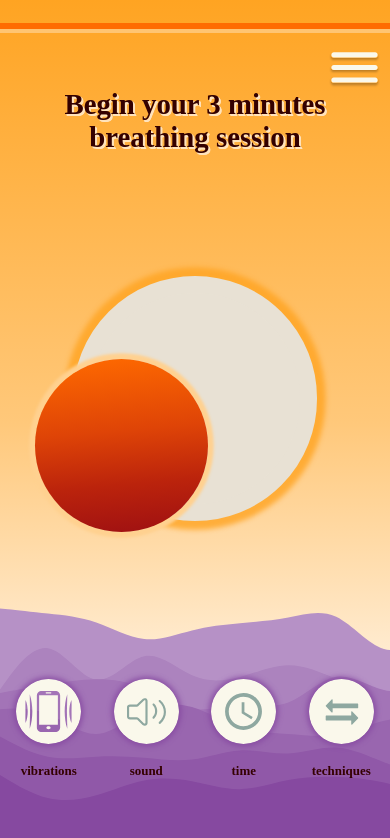
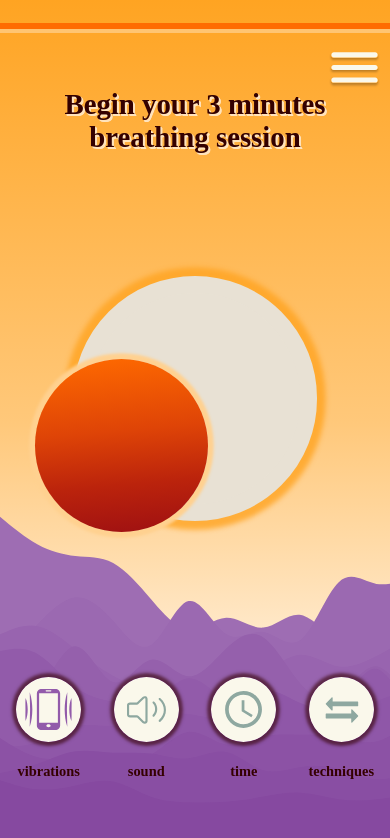
Before and after one commit to olgaTheCreator/inhale, a React (Create React App) app: page / in a window 390 px wide. Shown: the top 838 px of the page. Built offline with nearby package versions, Linux system fonts and the light colour scheme; no server answers; a web font is replaced by a local one.

Commit message:
not beautiful but hey

```diff
--- a/src/components/navigationStyle.css
+++ b/src/components/navigationStyle.css
@@ -5,13 +5,14 @@
   place-items: center;
 }
 .navContainer p {
-  font-size: 0.45em;
+  grid-row: 2/3;
+  font-size: 0.5em;
 }
 .navContainer button {
   border-radius: 50%;
   height: 2.5em;
   width: 2.5em;
-  box-shadow: 0 0 0.2em 0.1em rgba(134, 73, 160, 0.8);
+  box-shadow: 0 0 0.12em 0.15em rgba(52, 0, 0, 0.6);
   font-size: 0.9em;
 
   border: none;
--- a/src/style.css
+++ b/src/style.css
@@ -16,14 +16,7 @@ html {
   html {
     font-size: 1.8rem;
   }
-
-  .app-container {
-    background: url(./assets/icons/mountains.svg) no-repeat left bottom,
-      linear-gradient(0deg, #fff5e8 20%, #ffc87a 50%, #ffa422);
-    background-size: 0 calc(max(3rem, 100%)), auto;
-  }
 }
-
 @media (min-width: 401px) and (max-width: 670px) {
   html {
     font-size: 1.9rem;
@@ -56,10 +49,10 @@ body {
 
   width: 100%;
   max-width: 800px;
-  background: url(./assets/icons/layered-waves-haikei1.svg) no-repeat left
+  background: url(./assets/icons/layered-waves-haikei2.svg) no-repeat left
       bottom,
     linear-gradient(0deg, #fff5e8 15%, #ffc87a 50%, #ffa422);
-  background-size: calc(max(20em, 100%)), auto;
+  background-size: calc(max(17em, 100%)), auto;
   /* background-blend-mode: multiply;
   /*animation: gradient 3s infinite;*/
   display: grid;
```
Also changed, not shown: src/assets/icons/layered-waves-haikei2.svg (added).
